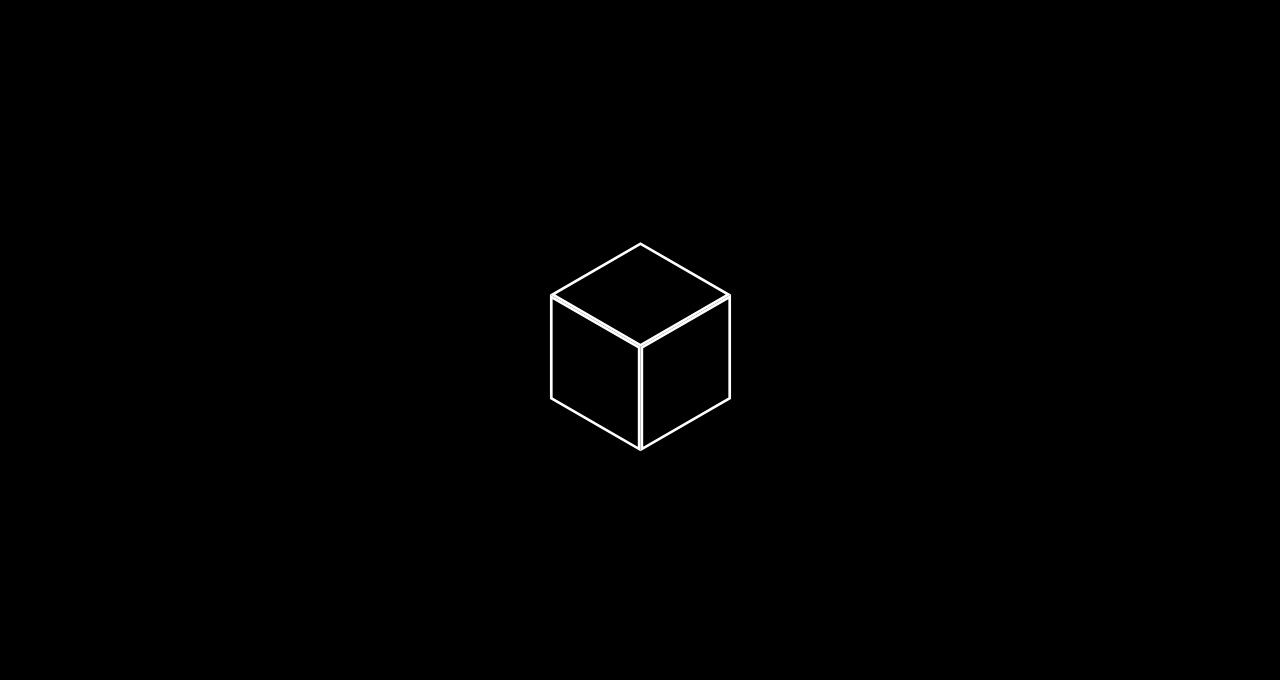
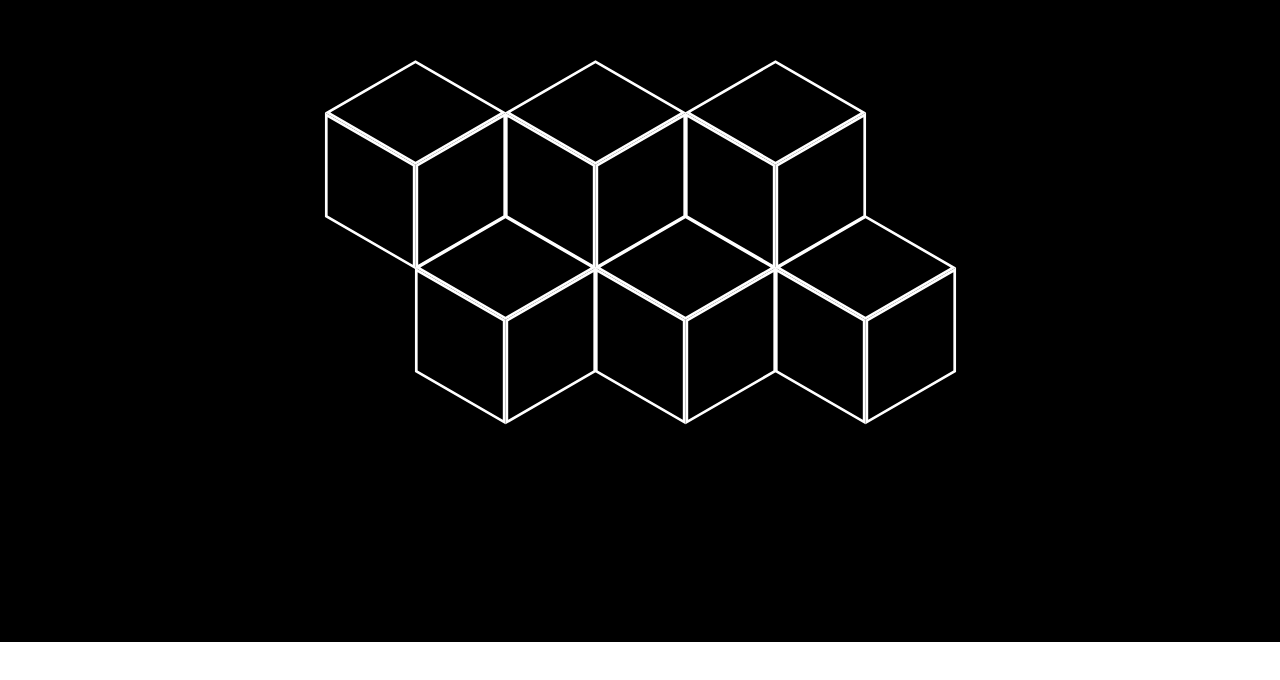
Before and after one commit to megelismi/lux, a React (Vite) app: page / in a window 1280 px wide. Shown: the part 158-838 px from the top of the page. After the commit the page ends 800 px from the top, so only its background shows below. Built offline with nearby package versions, Linux system fonts and the light colour scheme.

Commit message:
shifted cube grid hack

```diff
--- a/src/components/Cube.css
+++ b/src/components/Cube.css
@@ -1,8 +1,8 @@
 .cube-body {
-  height: 100vh;
+  /* height: 100vh;
   display: flex;
   justify-content: center;
-  align-items: center;
+  align-items: center; */
 }
 
 .side {
--- a/src/components/Cube.tsx
+++ b/src/components/Cube.tsx
@@ -31,12 +31,10 @@ function CubeSide({
 
 function Cube({ color, onHover }: { color: string; onHover: () => void }) {
   return (
-    <div>
-      <div className="cube-body">
-        <CubeSide color={color} classNames="side top" onHover={onHover} />
-        <CubeSide color={color} classNames="side left" onHover={onHover} />
-        <CubeSide color={color} classNames="side right" onHover={onHover} />
-      </div>
+    <div className="cube-body">
+      <CubeSide color={color} classNames="side top" onHover={onHover} />
+      <CubeSide color={color} classNames="side left" onHover={onHover} />
+      <CubeSide color={color} classNames="side right" onHover={onHover} />
     </div>
   );
 }
--- a/src/components/Grid.tsx
+++ b/src/components/Grid.tsx
@@ -81,6 +81,13 @@ function Grid() {
     <>
       <div className="light-grid">
         <Cube color={color} onHover={updateColor} />
+        <Cube color={color} onHover={updateColor} />
+        <Cube color={color} onHover={updateColor} />
+      </div>
+      <div className="light-grid light-grid-shifted">
+        <Cube color={color} onHover={updateColor} />
+        <Cube color={color} onHover={updateColor} />
+        <Cube color={color} onHover={updateColor} />
       </div>
     </>
   );
--- a/src/components/Light.css
+++ b/src/components/Light.css
@@ -5,9 +5,18 @@
 }
 
 .light-grid {
-  padding: 20px;
+  /* padding: 20px; */
+
   display: grid;
-  grid-template-columns: auto auto auto auto auto auto;
+  height: 205px;
+  grid-template-columns: repeat(3, 100px);
+  /* grid-template-rows: repeat(2, 125px); */
+  gap: 80px;
+}
+
+.light-grid-shifted {
+  margin-left: 90px;
+  margin-top: -50px;
 }
 
 .light-body {
@@ -20,22 +29,8 @@
 }
 
 .light-body:hover {
-   transition: background-color 0.2s ease-in; /* Faster fade-in effect */
+  transition: background-color 0.2s ease-in; /* Faster fade-in effect */
 }
-
-/* .green.light-body:hover {
-  background-color: rgba(0, 255, 205, 1);
-  animation: fadeIn 0.1s ease-in; /* Faster fade-in effect */
-}
-
-/*@keyframes fadeIn {
-  from {
-    background-color: rgba(0, 255, 205, 0);
-  }
-  to {
-    background-color: rgba(0, 255, 205, 1);
-  }
-} */
 
 /* TODO: set dynamic colors and give colors pretty effects: fade, blink etc */
 /* q: does hover work on mobile? */
--- a/src/index.css
+++ b/src/index.css
@@ -27,8 +27,8 @@ body {
   display: flex;
   place-items: center;
   min-width: 320px;
+  background-color: #000;
   min-height: 100vh;
-  background-color: #000;
 }
 
 h1 {
```
